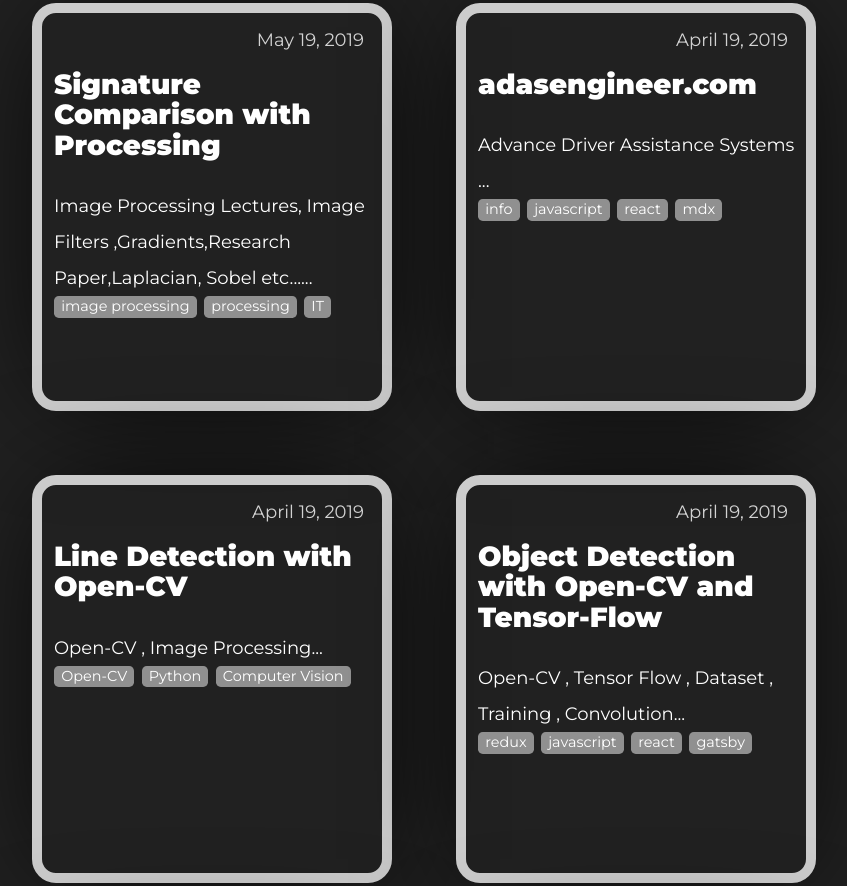
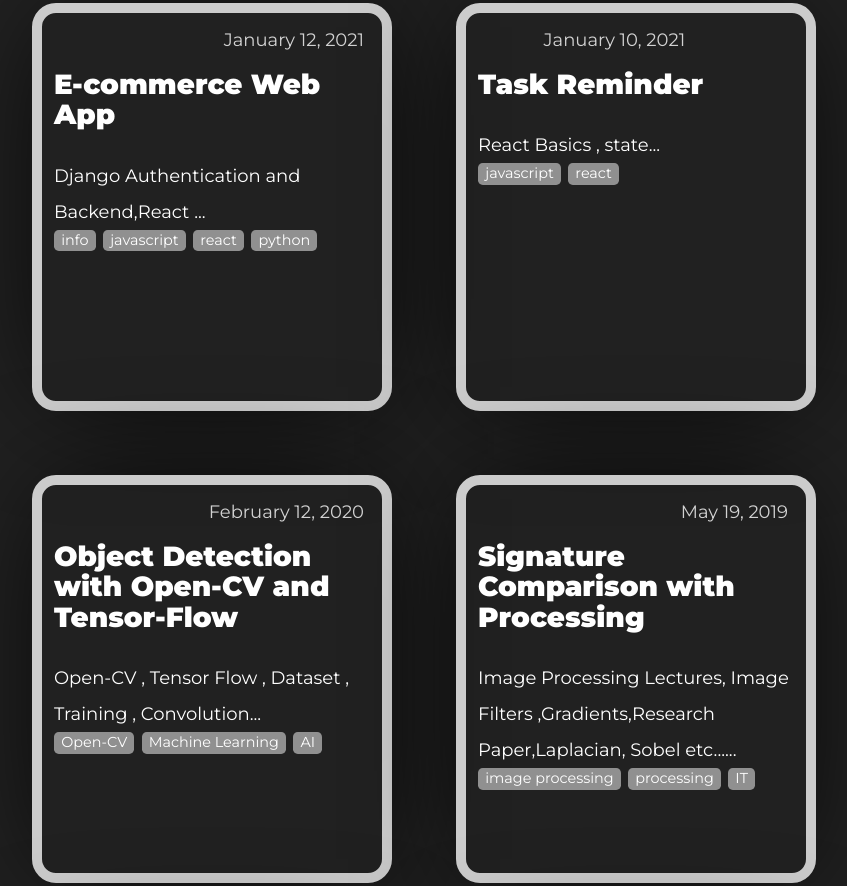
Before and after one commit to furkanuzmez/personal-web-page, a Gatsby site: page / in a window 1280 px wide. Shown: the part 1253-2139 px from the top of the page, without its empty margins (216-1063 px from the left). Built offline with nearby package versions, Linux system fonts and the light colour scheme; Gatsby itself is replaced by a stand-in of ours; some packages are replaced by stand-ins of ours.

Commit message:
updates 6

```diff
--- a/content/project/Object Detection - CNN/index.md
+++ b/content/project/Object Detection - CNN/index.md
@@ -1,8 +1,8 @@
 ---
 title: Object Detection with Open-CV and Tensor-Flow
-date: "2019-04-19T21:28:03+00:00"
+date: "2020-02-12T21:28:03+00:00"
 description: "Open-CV , Tensor Flow , Dataset , Training , Convolution"
-subjects: ["redux","javascript","react","gatsby"]
+subjects: ["Open-CV","Machine Learning","AI",]
 ---
 
 
--- a/content/project/Task-Reminder/index.md
+++ b/content/project/Task-Reminder/index.md
@@ -1,6 +1,6 @@
 ---
 title: Task Reminder
-date: "2019-04-19T21:28:03+00:00"
+date: "2021-01-10T21:28:03+00:00"
 description: " React Basics , state"
 subjects: ["javascript","react"]
 ---
--- a/content/project/e-commerce/index.md
+++ b/content/project/e-commerce/index.md
@@ -1,8 +1,8 @@
 ---
 title: E-commerce Web App
-date: "2019-04-19T21:28:03+00:00"
+date: "2021-01-12T12:28:03+00:00"
 description: "Django Authentication and Backend,React "
-subjects: ["info","javascript","react","mdx"]
+subjects: ["info","javascript","react","python"]
 ---
 
 
--- a/package.json
+++ b/package.json
@@ -60,6 +60,6 @@
     "serve": "gatsby serve",
     "test": "echo \"Write tests! -> https://gatsby.app/unit-testing\"",
     "deploy": "npm run build && node ./scripts/github-deploy",
-    "deploy:github": "npm run build && cp ./src/CNAME public/ && node ./scripts/github-deploy"
+    "deploy:github": "npm run build && copy .\\src\\CNAME public\\ && node ./scripts/github-deploy"
   }
 }
```
